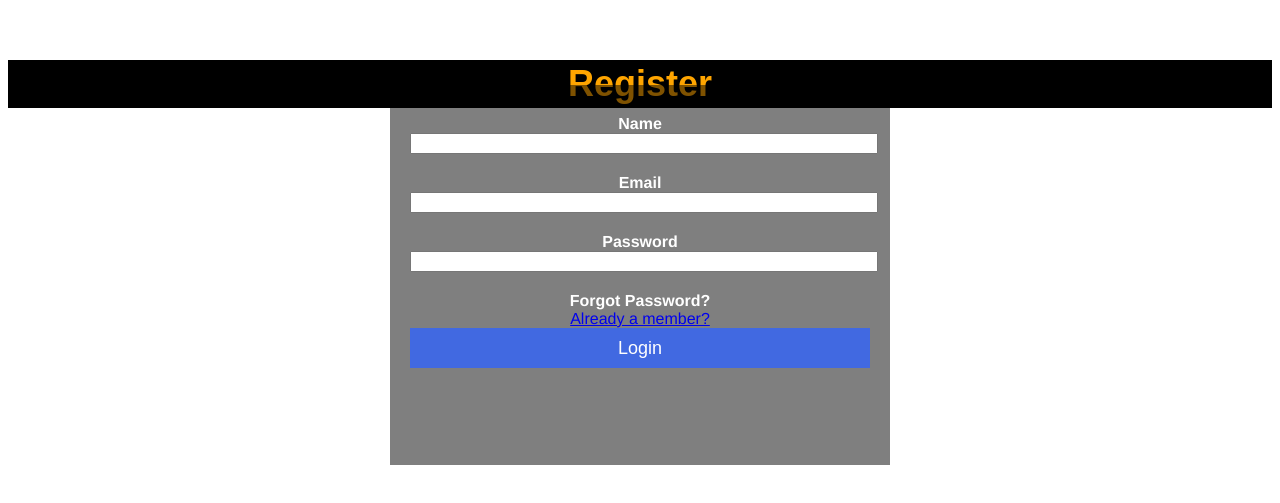
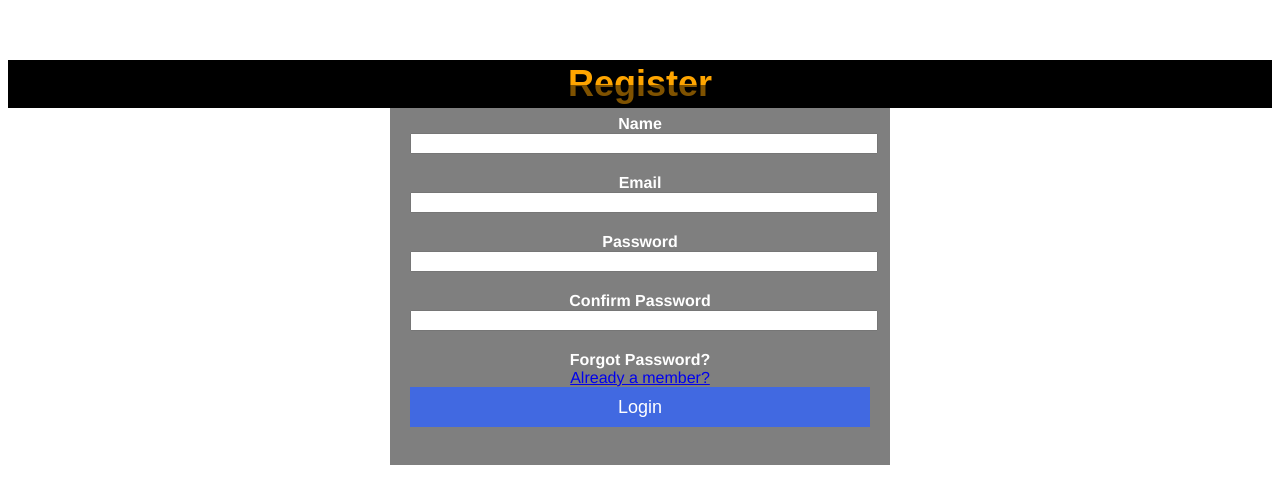
Before and after one commit to beaubadilla/CPSC-362-Front-End, a Vue app: page /#/register in a window 1280 px wide. Shown: the part 165-668 px from the top of the page. Built offline with nearby package versions, Linux system fonts and the light colour scheme.

Commit message:
Working Register

```diff
--- a/src/components/Register.vue
+++ b/src/components/Register.vue
@@ -12,6 +12,8 @@
       <input type="text" v-model="email" v-on:keyup.enter="post">
       <p v-text="passwordTitle"></p>
       <input type="text" v-model="password" v-on:keyup.enter="post">
+      <p v-text="confirmPasswordTitle"></p>
+      <input type="text" v-model="confirmPassword">
       <p v-text="forgotPasswordTitle"></p>
       <a href="/">{{alreadyMemberTitle}}</a>
       <button v-on:click="post">Login</button>
@@ -33,16 +35,19 @@ export default {
       email: '',
       passwordTitle: 'Password',
       password: '',
+      confirmPasswordTitle: 'Confirm Password',
+      confirmPassword: '',
       forgotPasswordTitle: 'Forgot Password?',
       alreadyMemberTitle: 'Already a member?'
     }
   },
   methods: {
     post: function () {
-      this.axios.post('titannotes.jonmouchou.com/api/auth/register', {
+      this.axios.post('http://titannotes.jonmouchou.com/api/auth/register', {
         name: this.name,
         email: this.email,
-        passwordword: this.password
+        password: this.password,
+        password_confirmation: this.confirmPassword
       }).then(function (data) {
         console.log(data)
       })
```
